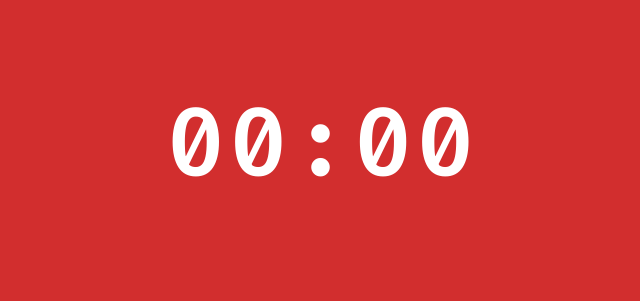
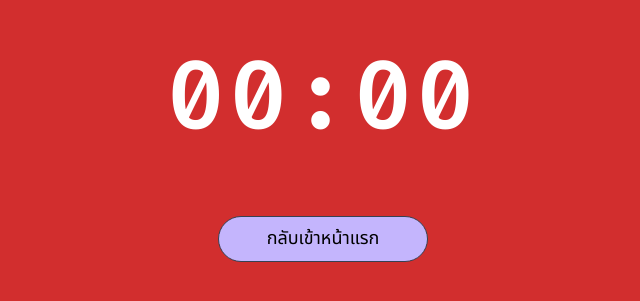
Before and after one commit to betich/tuoph-2022-timer, a Next.js app: page /timer in a window 1280 px wide. Shown: the part 233-534 px from the top of the page, without its empty margins (317-957 px from the left). Built offline with nearby package versions, Linux system fonts and the light colour scheme.

Commit message:
add back button

```diff
--- a/src/pages/index.tsx
+++ b/src/pages/index.tsx
@@ -69,7 +69,7 @@ const Home: NextPage = () => {
             setMinute("")
             setSecond("")
           }}
-          className="px-12 py-2 2xl:px-36 2xl:py-32 rounded-full border-gray-700 bg-red-400 text-white border transition-colors hover:bg-red-600"
+          className="2xl:border-[0.35rem] px-12 py-2 2xl:px-36 2xl:py-32 rounded-full border-gray-700 bg-red-400 text-white border transition-colors hover:bg-red-600"
         >
           รีเซ็ต
         </button>
@@ -92,7 +92,7 @@ const Home: NextPage = () => {
               },
             })
           }}
-          className="px-12 py-2 2xl:px-36 2xl:py-32 rounded-full border-gray-700 bg-purple-300 text-black border transition-colors hover:bg-purple-400"
+          className="2xl:border-[0.35rem] px-12 py-2 2xl:px-36 2xl:py-32 rounded-full border-gray-700 bg-purple-300 text-black border transition-colors hover:bg-purple-400"
         >
           จับเวลา
         </button>
--- a/src/pages/timer.tsx
+++ b/src/pages/timer.tsx
@@ -2,6 +2,7 @@ import { NextPage } from "next"
 import { useRouter } from "next/dist/client/router"
 import { useEffect, useState } from "react"
 import classNames from "classnames"
+import Link from "next/link"
 
 interface TimeLeft {
   days: number
@@ -74,7 +75,7 @@ const Timer: NextPage = () => {
   return (
     <div
       className={classNames(
-        "w-full min-h-screen flex flex-col items-center justify-center font-display",
+        "w-full min-h-screen space-y-12 2xl:space-y-48 flex flex-col items-center justify-center font-display",
         getBgColor(currentColor)
       )}
     >
@@ -88,6 +89,11 @@ const Timer: NextPage = () => {
           ? `${String(timeLeft.minutes).padStart(2, "0")}:${String(timeLeft.seconds).padStart(2, "0")}`
           : "00:00"}
       </p>
+      <Link href="/">
+        <a className="text-lg 2xl:text-[6.5rem] px-12 py-2 2xl:px-36 2xl:py-32 rounded-full border-gray-700 bg-purple-300 text-black border 2xl:border-[0.35rem] transition-colors hover:bg-purple-400">
+          กลับเข้าหน้าแรก
+        </a>
+      </Link>
     </div>
   )
 }
```
